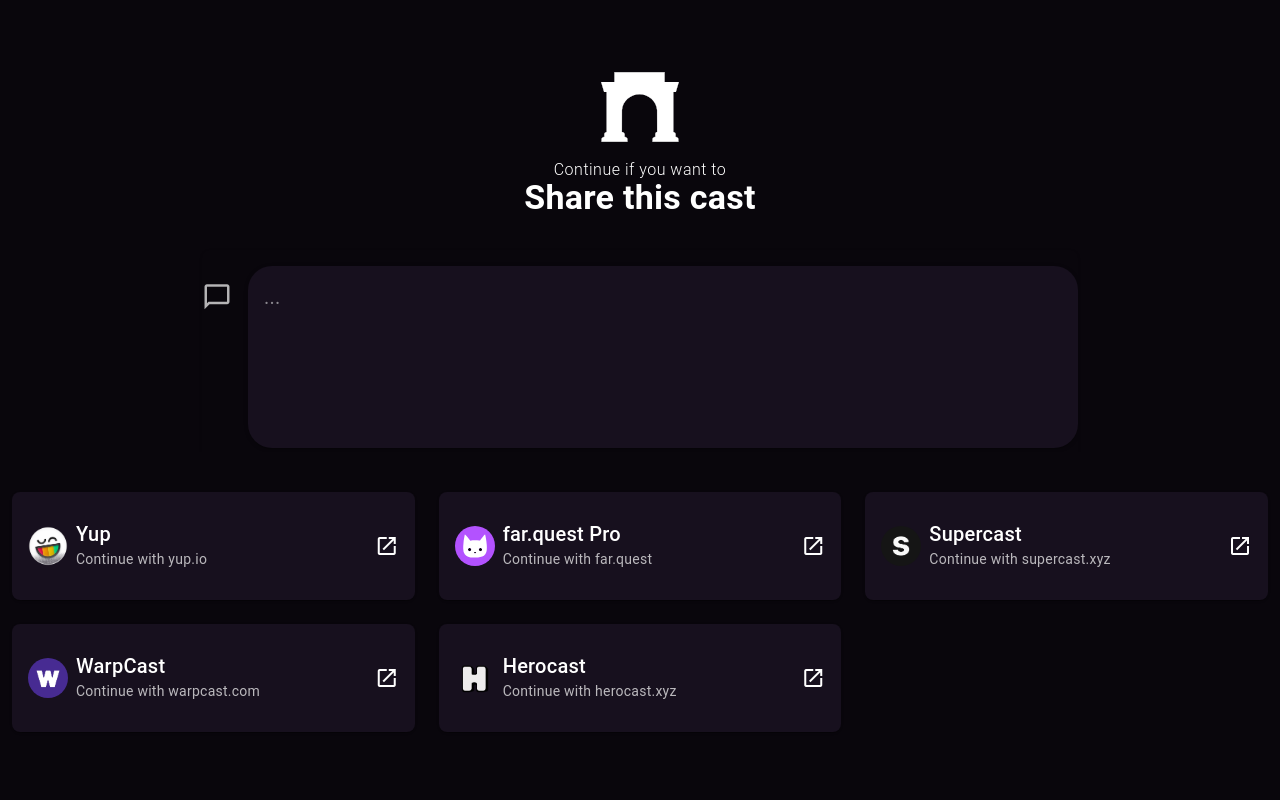
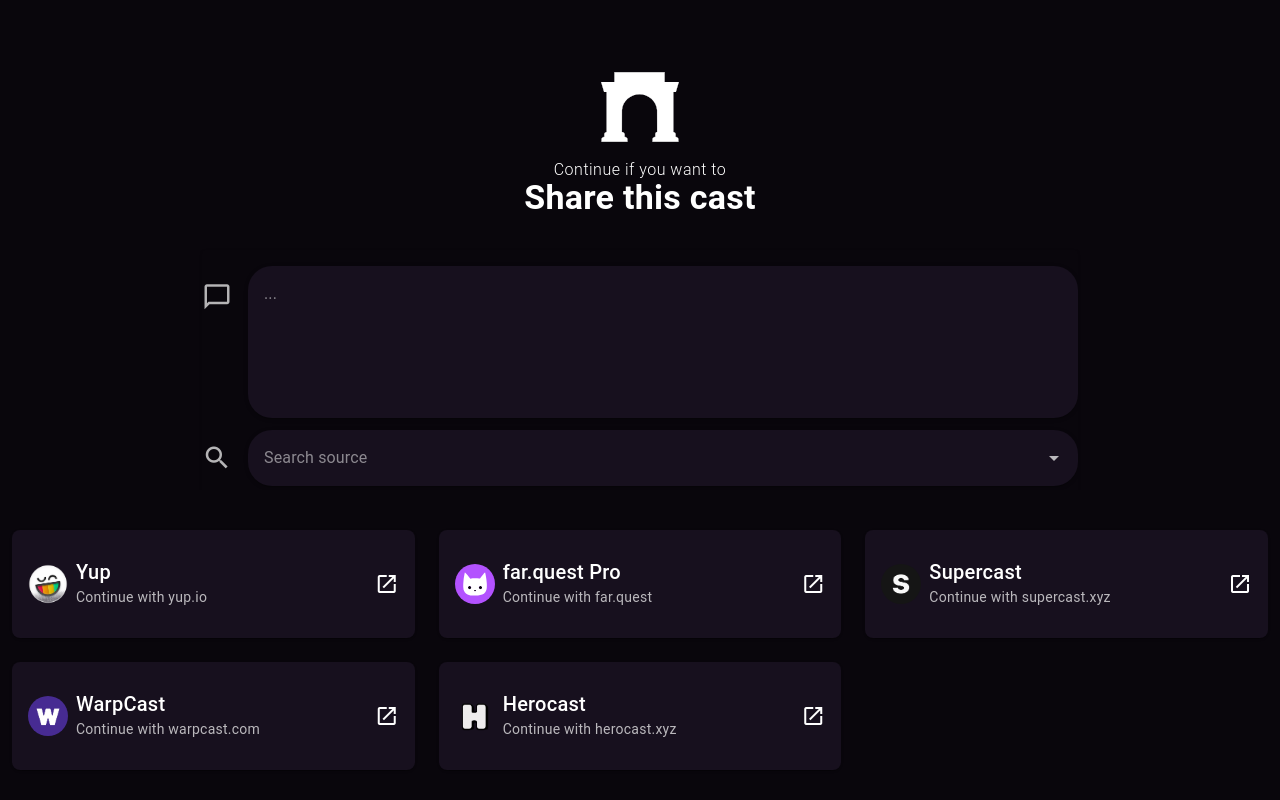
Before and after one commit to 0xSemicolon/composecastxyz, a Vue app: page / in a window 1280 px wide. Built offline with nearby package versions, Linux system fonts and the light colour scheme.

Commit message:
Refactoring the app structure to use more components, dropped explicit imports to leverage unplugin-vue-components and started on the data layer (pinia, automerge and dexie).

```diff
--- a/components.d.ts
+++ b/components.d.ts
@@ -7,6 +7,8 @@ export {}
 
 declare module 'vue' {
   export interface GlobalComponents {
+    ComposeForm: typeof import('./src/components/ComposeForm.vue')['default']
+    ComposeHeader: typeof import('./src/components/ComposeHeader.vue')['default']
     ComposeScreen: typeof import('./src/components/ComposeScreen.vue')['default']
     FeedEntry: typeof import('./src/components/FeedEntry.vue')['default']
     HelloWorld: typeof import('./src/components/HelloWorld.vue')['default']
--- a/package.json
+++ b/package.json
@@ -8,6 +8,7 @@
     "lint": "eslint . --fix --ignore-path .gitignore"
   },
   "dependencies": {
+    "@automerge/automerge": "^2.2.0",
     "@mdi/font": "6.2.95",
     "core-js": "^3.34.0",
     "dexie": "^4.0.4",
--- /dev/null
+++ b/src/components/ComposeForm.vue
@@ -0,0 +1,62 @@
+<template>
+  <v-form>
+    <v-textarea
+      variant="solo"
+      prepend-icon="mdi-message-outline"
+      placeholder="..."
+      class="text-h6"
+      rounded
+      v-model="text"
+      hide-details
+      no-resize
+    >
+    </v-textarea>
+    <v-select
+      v-if="embeds?.length"
+      v-model="embeds"
+      prepend-icon="mdi-shape-plus"
+      variant="solo"
+      placeholder="Embeds"
+      rounded
+      class="mt-3 text-h6"
+      hide-details
+    >
+      <template v-slot:selection="{ item }">
+        <v-chip color="primary">{{ item.title }}</v-chip>
+      </template></v-select
+    >
+    <v-autocomplete
+      v-model="targetSourceKey"
+      :items="sources || []"
+      item-title="productName"
+      item-value="domain"
+      prepend-icon="mdi-magnify"
+      variant="solo"
+      placeholder="Search source"
+      rounded
+      class="mt-3 text-h6"
+      hide-details
+      clearable
+    >
+      <template v-slot:item="{ props, item }">
+        <v-list-item
+          v-bind="props"
+          :prepend-avatar="item.raw.imageUrl"
+          :subtitle="`Continue with ${item.raw.domain}`"
+          :title="item.raw.productName"
+        ></v-list-item>
+      </template>
+    </v-autocomplete>
+  </v-form>
+</template>
+
+<script lang="ts" setup>
+import { ref, computed, defineProps, defineModel, watch } from "vue";
+import { orderedSources, ISource } from "@/sources/index";
+const props = defineProps<{
+  sources: ISource[] | undefined;
+}>();
+const text = defineModel<string>("text", { type: String });
+const embeds = defineModel<string[]>("embeds", { type: Array });
+const targetSourceKey = defineModel<string>("targetSourceKey", { type: String });
+</script>
--- /dev/null
+++ b/src/components/ComposeHeader.vue
@@ -0,0 +1,23 @@
+<template>
+  <v-img class="mb-4 mt-10" height="70" src="/images/farcaster.svg" />
+  <div class="text-center pb-4">
+    <div class="text-body-1 font-weight-light mb-n1">
+      {{ topText }}
+    </div>
+    <h1 class="text-h4 font-weight-bold">Share this cast</h1>
+  </div>
+</template>
+
+<script lang="ts" setup>
+import { defineProps, computed } from "vue";
+const props = defineProps<{ referrerUrl: string | null }>();
+
+const topText = computed(() => {
+  if (props.referrerUrl) {
+    try {
+      return `${new URL(props.referrerUrl).host} wants you to`;
+    } catch {}
+  }
+  return "Continue if you want to";
+});
+</script>
--- a/src/components/ComposeScreen.vue
+++ b/src/components/ComposeScreen.vue
@@ -1,50 +1,17 @@
 <template>
   <v-responsive class="align-centerfill-height mx-auto pt-8" style="max-width: 900px">
-    <v-img class="mb-4 mt-10" height="70" src="/images/farcaster.svg" />
 
-    <div class="text-center">
-      <div class="text-body-1 font-weight-light mb-n1">
-        {{ topText }}
-      </div>
+    <ComposeHeader :referrerUrl="referrerUrl"></ComposeHeader>
 
-      <h1 class="text-h4 font-weight-bold">Share this cast</h1>
-    </div>
-    <div class="py-4" />
-
-    <v-row class="px-3">
+    <v-row class="px-3 pt-4">
       <v-col cols="12" class="pb-0">
-        <v-card class="py-4" color="transparent" rounded="lg">
-          <template #image>
-            <v-img position="top right" />
-          </template>
-
-          <v-form>
-            <v-textarea
-              variant="solo"
-              prepend-icon="mdi-message-outline"
-              placeholder="..."
-              class="text-h6"
-              rounded
-              v-model="text"
-              hide-details
-              no-resize
-            >
-            </v-textarea>
-            <v-select
-              v-if="embeds?.length"
-              v-model="embeds"
-              prepend-icon="mdi-shape-plus"
-              variant="solo"
-              placeholder="Embeds"
-              rounded
-              class="mt-3 text-h6"
-              hide-details
-            >
-              <template v-slot:selection="{ item }">
-                <v-chip color="primary">{{ item.title }}</v-chip>
-              </template></v-select
-            >
-          </v-form>
+        <v-card class="py-4" color="transparent">
+          <ComposeForm
+            v-model:text="text"
+            v-model:embeds="embeds"
+            v-model:targetSourceKey="targetSourceKey"
+            :sources="sources"
+          ></ComposeForm>
         </v-card>
       </v-col>
     </v-row>
@@ -52,23 +19,7 @@
 
   <v-row class="mt-7 px-3">
     <v-col xs="12" sm="12" md="6" lg="4" xl="3" v-for="(opt, i) in sources" :key="i">
-      <v-card
-        class="py-4"
-        color="surface"
-        @click="chooseOption(opt)"
-        append-icon="mdi-open-in-new"
-        rel="noopener noreferrer"
-        rounded="lg"
-        :subtitle="`Continue with ${opt.domain}`"
-        target="_blank"
-        :title="opt.productName"
-      >
-        <template #prepend>
-          <v-avatar>
-            <v-img :src="opt.imageUrl"></v-img>
-          </v-avatar>
-        </template>
-      </v-card>
+      <SourceCard :value="opt" @click="chooseOption(opt)"></SourceCard>
     </v-col>
   </v-row>
 
@@ -89,31 +40,46 @@
 
 <script setup lang="ts">
 import { ref, computed, defineProps, defineModel, watch } from "vue";
-import { randomSources, ISource } from "@/sources/index";
-import RedirectSourceDialog from "./RedirectSourceDialog.vue";
-import PromptCopySourceDialog from "./PromptCopySourceDialog.vue";
+import { orderedSources, ISource } from "@/sources/index";
 
 const props = defineProps<{ referrerUrl: string | null; preferred: string[] }>();
 const text = defineModel<string>("text", { type: String });
 const embeds = defineModel<string[]>("embeds", { type: Array });
 
-const topText = computed(() => {
-  if (!props.referrerUrl) {
-    return "Continue if you want to";
-  }
-  return `${new URL(props.referrerUrl).host} wants you to`;
+const sources = computed<ISource[]>(() => {
+  return orderedSources({
+    referrer: props.referrerUrl,
+    preferences: props.preferred,
   });
-
-const sources = computed<ISource[]>(() => {
-  return randomSources(props.referrerUrl);
 });
 
 const isShowingRedirectDialog = ref(false);
 const isShowingCopyFirstDialog = ref(false);
+const targetSourceKey = ref<string | null>(null);
 const targetSource = ref<ISource | null>(null);
 
-const chooseOption = (source: ISource) => {
+const chooseOption = (source: ISource | null) => {
   targetSource.value = source;
+  targetSourceKey.value = source?.domain || null;
+};
+
+watch(
+  targetSourceKey,
+  (sourceKey: string | null) => {
+    if (!sourceKey) {
+      targetSource.value = null;
+    } else {
+      const matchingSource = sources.value.find((s: ISource) => s.domain === sourceKey);
+      targetSource.value = matchingSource || null;
+    }
+  },
+  { immediate: true }
+);
+
+watch(
+  targetSource,
+  (source: ISource | null) => {
+    if (!source) return;
     if (source.fulfilmentType === "redirect") {
       isShowingRedirectDialog.value = true;
     } else if (source.fulfilmentType === "promptCopy") {
@@ -121,7 +87,9 @@ const chooseOption = (source: ISource) => {
     } else {
       throw new Error("Unsupported fulfillmentType");
     }
-};
+  },
+  { immediate: true }
+);
 
 watch(
   () => props.referrerUrl,
--- /dev/null
+++ b/src/components/SourceCard.vue
@@ -0,0 +1,24 @@
+<template>
+  <v-card
+    class="py-4"
+    color="surface"
+    append-icon="mdi-open-in-new"
+    rel="noopener noreferrer"
+    rounded="lg"
+    :subtitle="`Continue with ${value?.domain || '...'}`"
+    target="_blank"
+    :title="value.productName || '...'"
+  >
+    <template #prepend>
+      <v-avatar v-if="value">
+        <v-img :src="value.imageUrl"></v-img>
+      </v-avatar>
+    </template>
+  </v-card>
+</template>
+
+<script lang="ts" setup>
+import { defineProps } from 'vue'
+import { ISource } from "@/sources/index";
+defineProps<{ value: ISource | undefined }>();
+</script>
--- a/src/pages/index.vue
+++ b/src/pages/index.vue
@@ -10,7 +10,6 @@
 <script lang="ts" setup>
 import { ref, watch } from "vue";
 import { RouteLocationNormalizedLoaded, useRoute } from "vue-router";
-import ComposeScreen from "../components/ComposeScreen.vue";
 
 const route = useRoute();
 
--- a/src/sources/index.ts
+++ b/src/sources/index.ts
@@ -13,17 +13,18 @@ const ALL_SOURCES = [
     herocast
 ];
 
-export const randomSources = (url: URL | string | null | undefined) => {
-    if (!url) {
+export const orderedSources = (p: { referrer?: URL | string | null | undefined, preferences?: string[] | null | undefined }) => {
+    let { referrer, preferences } = p;
+    if (!referrer) {
         return ALL_SOURCES.sort(() => 0.5 - Math.random());
     }
-    if (typeof url === 'string') {
-        url = new URL(url);
+    if (typeof referrer === 'string') {
+        referrer = new URL(referrer);
     }
     return ALL_SOURCES
         .map(a => ({
             ...a,
-            isPreferred: a.preferenceCondition && a.preferenceCondition({ url })
+            isPreferred: a.preferenceCondition && a.preferenceCondition({ url: referrer })
         }))
         .sort((a, b) => {
             if (a.isPreferred === b.isPreferred) return 0.5 - Math.random();
```
Also changed, not shown: src/databases/composeCastDb.ts (added, +40 -0 lines), src/stores/configStore.ts (added), 2 other files (tests, documents, lock files or other folders). Lines whose indentation alone changed are shown as unchanged.
